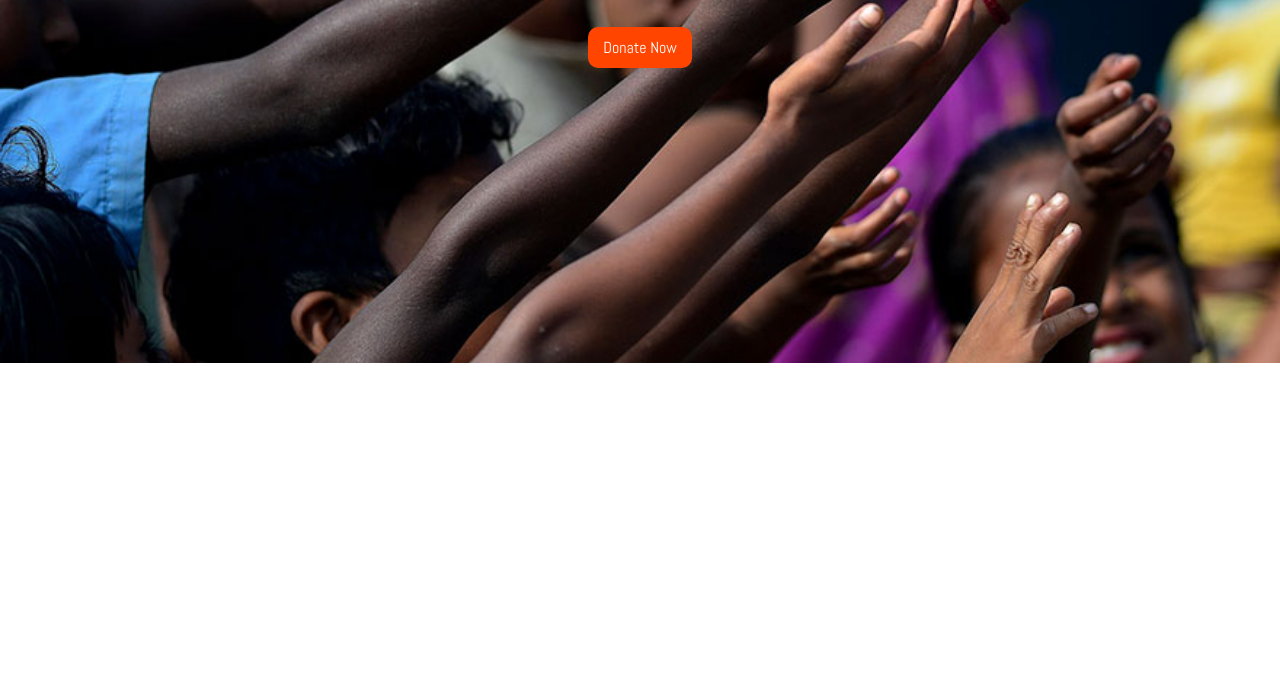
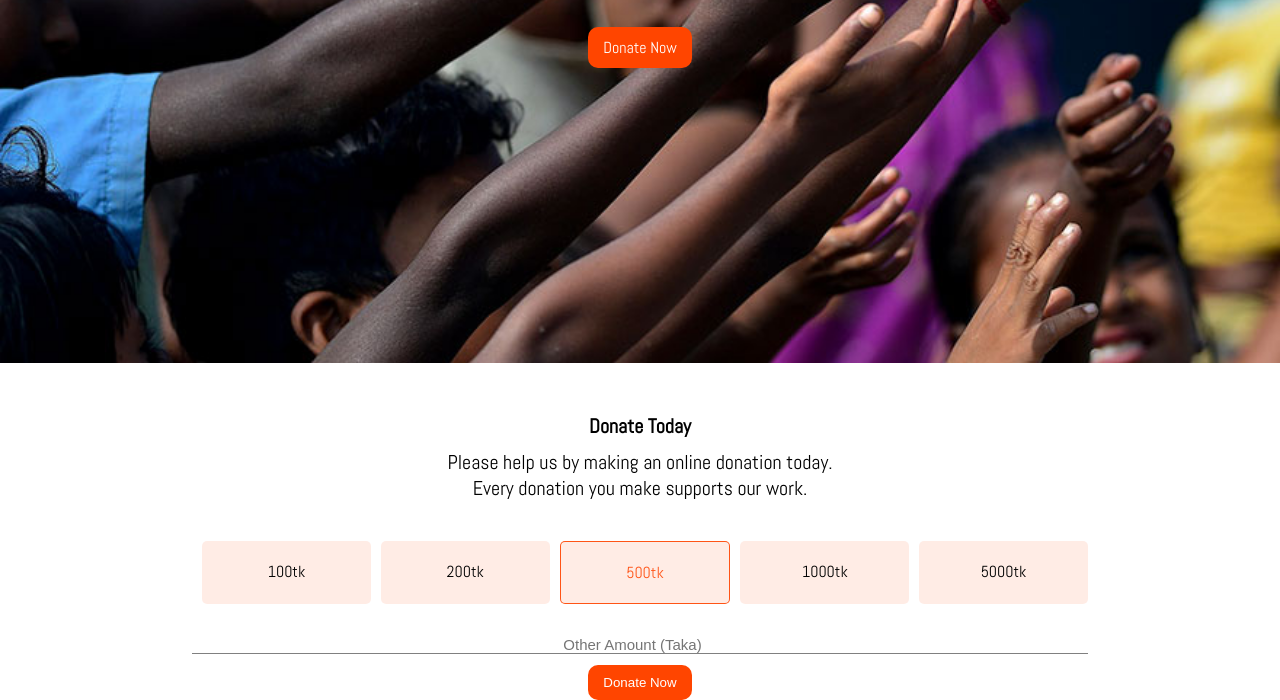
Before and after one commit to AkashChakrabortty/Donate_project, a plain HTML site: page index.html in a window 1280 px wide. Shown: the part 277-977 px from the top of the page. Before the commit the page ends 800 px from the top, so only its background shows below. Drawn offline with Linux system fonts and the light colour scheme.

Commit message:
donate section added

```diff
--- a/index.html
+++ b/index.html
@@ -17,5 +17,26 @@
                 <p>Donate money, items or your time to help flood victims</p>
                 <a href="#">Donate Now</a>
     </section>
+
+    <section id="donate_section">
+        <h2>Donate Today</h2>
+        <p>Please help us by making an online donation today. <br>
+        Every donation you make supports our work.
+        </p>
+
+        <div class="amount_container">
+            <div class="amount">100tk</div>
+            <div class="amount">200tk</div>
+            <div class="amount select">500tk</div>
+            <div class="amount">1000tk</div>
+            <div class="amount">5000tk</div>
+        </div>
+        <div class="submit">
+            <input type="number" placeholder="Other Amount (Taka)">
+            <button type="submit">Donate Now
+            </button>
+        </div>
+
+    </section>
 </body>
 </html>
--- a/style.css
+++ b/style.css
@@ -32,3 +32,58 @@ body{
      padding: 10px 15px;
      border-radius: 10px;
 }
+
+#donate_section h2{
+    font-size: 35px;
+    text-align: center;
+    margin-top: 50px;
+    font-size: 20px;
+}
+#donate_section p{
+    font-size: 20px;
+    text-align: center;
+    margin-top: 10px;
+}
+.amount_container{
+    display: flex;
+    width: 70%;
+    margin: auto;
+    margin-top: 40px;
+}
+.amount{
+    width: 50%;
+    background-color: rgba(255, 68, 0, 0.1);
+    border-radius: 5px;
+    margin-left: 10px;
+    text-align: center;
+    padding: 20px;
+}
+.select{
+    color: rgba(255, 68, 0, 0.9);
+    border: 1px solid rgba(255, 68, 0, 0.9);
+}
+.submit{
+    width: 70%;
+    margin: auto;
+    margin-top: 30px;
+
+}
+.submit input{
+    width: 100%;
+    border: 0;
+    border-bottom: 1px solid gray;
+    text-align: center;
+    font-size: 15px;
+}
+.submit button{
+    border: 0;
+    background-color: orangered;
+    padding: 10px 15px;
+    border-radius: 10px;
+    color: white;
+    display: block;
+    width: auto;
+    margin: auto;
+    margin-top: 10px;
+
+}
```
